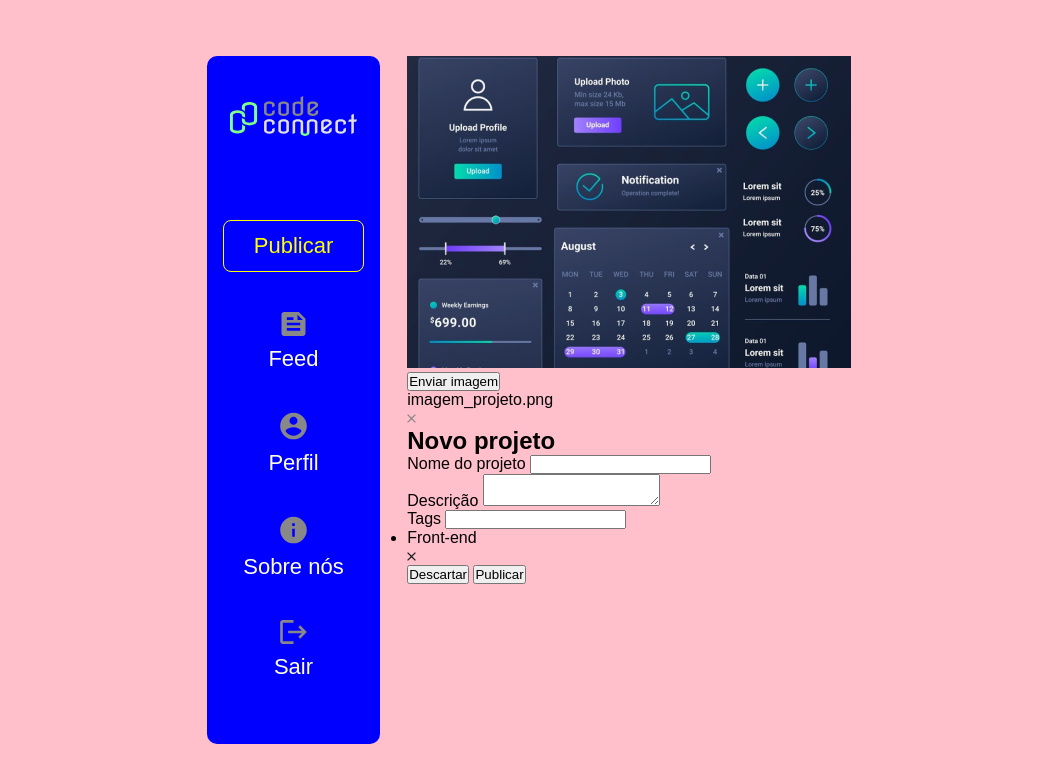
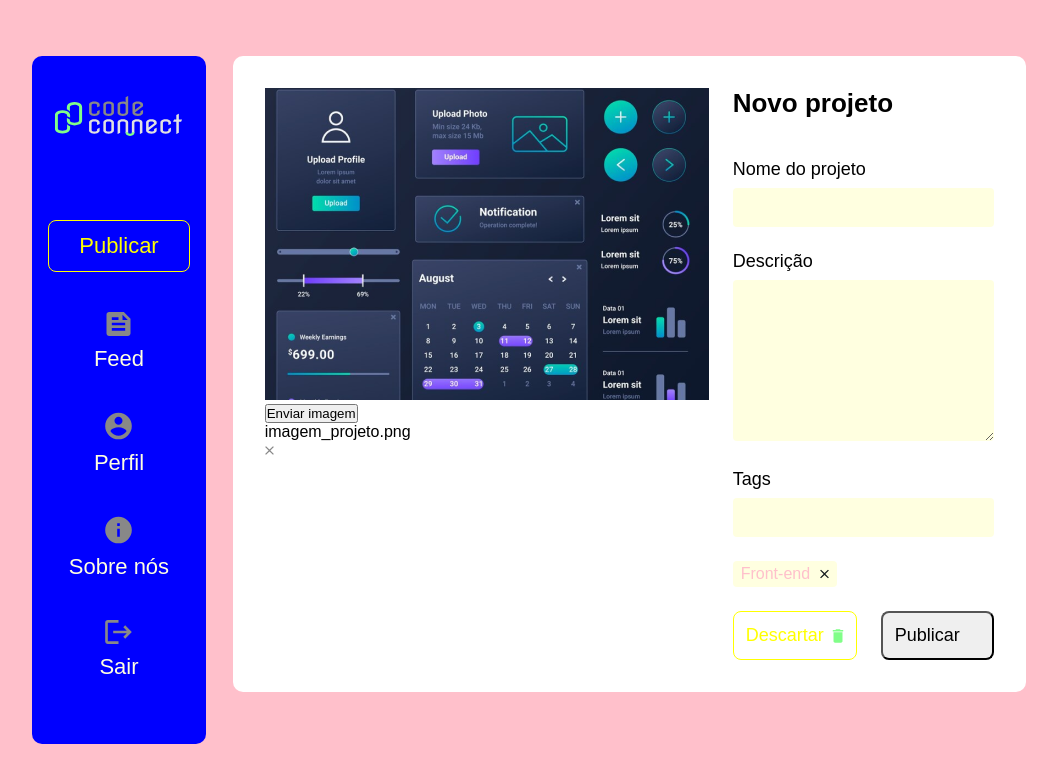
Before and after one commit to venturabb/javascript-assincrono-alura-set2025, a plain HTML site: page index.html in a window 1280 px wide. Shown: the whole page, without its empty margins (111-1168 px from the left). Drawn offline with Linux system fonts and the light colour scheme.

Commit message:
fim aula 01-6

```diff
--- a/index.html
+++ b/index.html
@@ -44,7 +44,7 @@
     <main>
       <div class="container-upload-imagem">
         <div class="container-imagem">
-          <img class="main-image" src="./img/imagem1.png" alt="" />
+          <img class="imagem-principal" src="./img/imagem1.png" alt="" />
         </div>
         <button>Enviar imagem</button>
         <div class="container-imagem-nome">
--- a/styles.css
+++ b/styles.css
@@ -3,6 +3,7 @@
   --cor-texto-global: black;
   --familia-fonte-global: sans-serif;
   --cor-fundo-barra-lateral: blue;
+  --cor-fundo-itens: white;
   --cor-primaria: yellow;
   --cor-secundaria: lightyellow;
 }
@@ -63,3 +64,117 @@ aside {
   padding: 12px 30px;
   border-radius: 8px;
 }
+
+main {
+  display: flex;
+  background-color: var(--cor-fundo-itens);
+  border-radius: 10px;
+  padding: 32px;
+  gap: 24px;
+}
+
+h2 {
+  font-size: 26px;
+  font-weight: 600;
+  margin-bottom: 40px;
+}
+
+form {
+  display: flex;
+  flex-direction: column;
+  gap: 24px;
+}
+
+form div label {
+  display: block;
+  font-size: 18px;
+  font-weight: 400;
+  margin-bottom: 8px;
+}
+
+form div input,
+textarea {
+  width: 100%;
+  padding: 8px 16px;
+  background-color: var(--cor-secundaria);
+  font-family: var(--familia-fonte-global);
+  border: none;
+  border-radius: 4px;
+  line-height: 22.5px;
+}
+
+form div input {
+  height: 39px;
+}
+
+textarea {
+  height: 161px;
+}
+
+.container-upload-imagem {
+}
+
+.container-imagem {
+}
+
+.imagem-principal {
+}
+
+.container-imagem-nome {
+}
+
+.container-descricao {
+}
+
+.lista-tags li {
+  display: flex;
+  background-color: var(--cor-secundaria);
+  color: var(--cor-fundo-global);
+  gap: 10px;
+  padding: 4px 8px;
+  border-radius: 4px;
+}
+
+.lista-tags {
+  display: flex;
+}
+
+.container-botoes {
+  display: flex;
+  gap: 24px;
+  justify-content: space-between;
+}
+
+.container-botoes button {
+  width: 50%;
+  padding: 12px 32px 12px 12px;
+  text-align: center;
+  border-radius: 8px;
+  font-family: var(--familia-fonte-global);
+  font-size: 18px;
+  font-weight: 500;
+}
+
+.botao-descartar {
+  background-color: var(--cor-fundo-itens);
+  color: var(--cor-primaria);
+  border: 1px solid var(--cor-primaria);
+  position: relative;
+}
+
+.botao-descartar::after {
+  content: "";
+  background-image: url(./img/trash.svg);
+  background-size: contain;
+  background-repeat: no-repeat;
+  display: inline-block;
+  width: 15px;
+  height: 15px;
+  position: absolute;
+  top: 50%;
+  transform: translateY(-50%);
+  margin-left: 8px;
+}
+
+.botao-publicar {
+}
```
